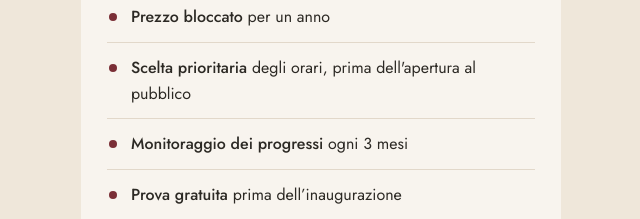
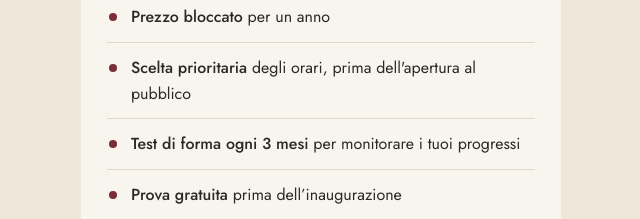
Before and after one commit to BeFitMacerata/BeFitMacerata.github.io, a plain HTML site: page index.html in a window 1280 px wide. Shown: the part 1156-1375 px from the top of the page, without its empty margins (319-959 px from the left). Drawn offline with nearby package versions, Linux system fonts and the light colour scheme.

Commit message:
Update index.html

```diff
--- a/index.html
+++ b/index.html
@@ -208,7 +208,7 @@
     <ul class="vantaggi">
       <li><b>Prezzo bloccato</b> per un anno</li>
       <li><b>Scelta prioritaria </b> degli orari, prima dell'apertura al pubblico</li>
-      <li><b>Monitoraggio dei progressi</b> ogni 3 mesi</li>
+      <li><b> Test di forma ogni 3 mesi </b> per monitorare i tuoi progressi</li>
       <li><b>Prova gratuita</b> prima dell’inaugurazione</li>
     </ul>
 
```
